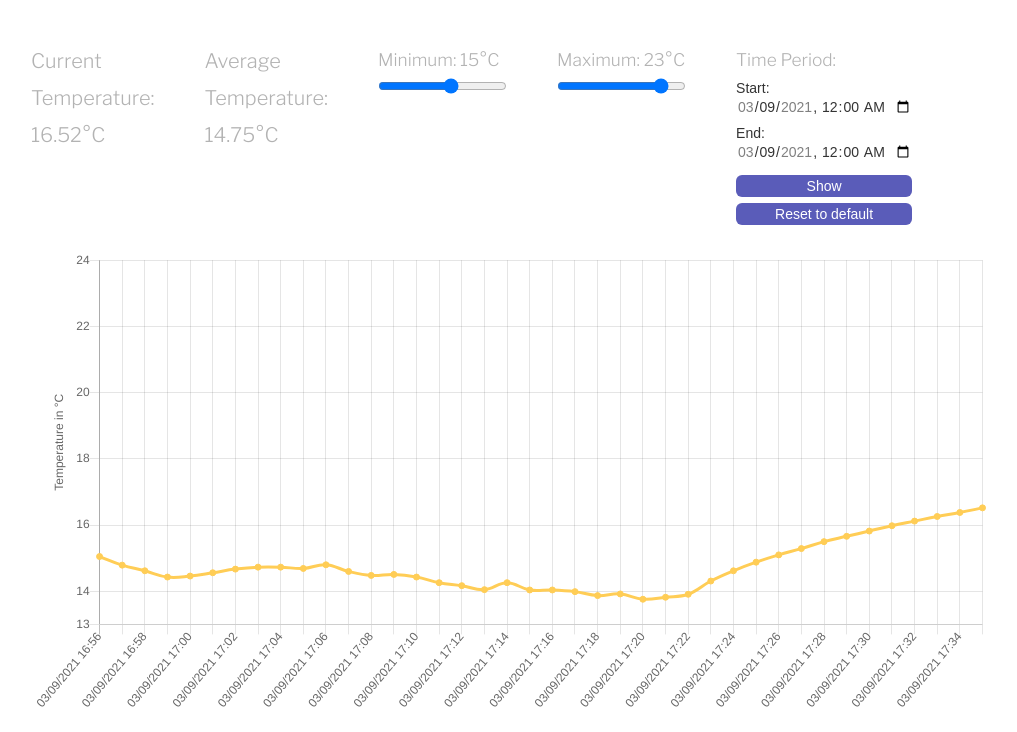
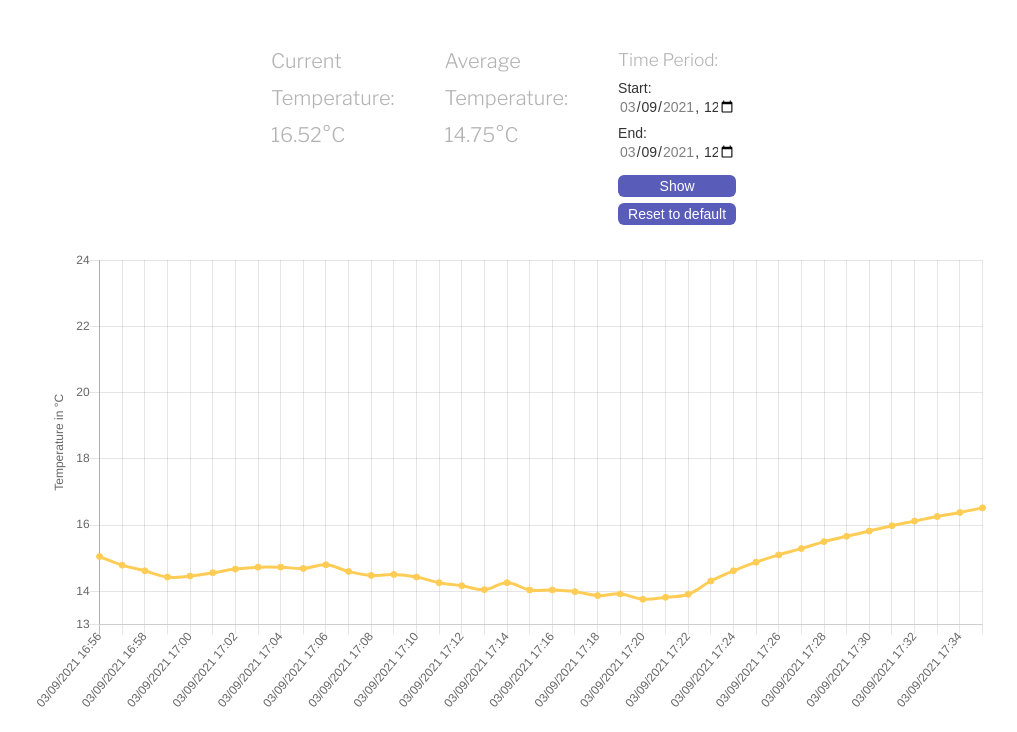
Before and after one commit to michischirmer/live_weather, a Flask app: page /temperature in a window 1280 px wide. Shown: the part 468-1200 px from the top of the page, without its empty margins (129-1146 px from the left). Run offline with Flask 2, Linux system fonts and the light colour scheme; data comes from the database, SQL or seed files in the repository; some libraries are stand-ins or nearby versions; some web fonts are replaced.

Commit message:
changed layout on buttons

```diff
--- a/static/js/temperature.js
+++ b/static/js/temperature.js
@@ -16,8 +16,8 @@
             },
             success: function(response) {
                 json = $.parseJSON(response);
-                document.getElementById("avg").innerHTML = "Average Temperature: " + json['avg'][0]['avg_Temperature'] + "°C";
-                document.getElementById("current").innerHTML = "Current Temperature: " + json['data'][json['data'].length-1]['Temperature'] + "°C";
+                document.getElementById("avg").innerHTML = json['avg'][0]['avg_Temperature'] + "°C";
+                document.getElementById("current").innerHTML = json['data'][json['data'].length-1]['Temperature'] + "°C";
                 //console.log(json['data'][json['data'].length-1]['Temperature']);
             },
             error: function(error) {
@@ -31,8 +31,8 @@
             type: 'GET',
             success: function(response) {
                 json = $.parseJSON(response);
-                document.getElementById("avg").innerHTML = "Average Temperature: " + json['avg'][0]['avg_Temperature'] + "°C";
-                document.getElementById("current").innerHTML = "Current Temperature: " + json['data'][json['data'].length-1]['Temperature'] + "°C";
+                document.getElementById("avg").innerHTML = json['avg'][0]['avg_Temperature'] + "°C";
+                document.getElementById("current").innerHTML = json['data'][json['data'].length-1]['Temperature'] + "°C";
                 //console.log(json['data'][json['data'].length-1]['Temperature']);
             },
             error: function(error) {
@@ -171,23 +171,9 @@
     Chart.defaults.global.legend.display = false;
     var ctx = document.getElementById('canvas').getContext('2d');
     window.myLine = new Chart(ctx, config);
-    document.getElementById("rangeMax").value = range_max;
-    document.getElementById("rangeMin").value = range_min;
     setTimeout(get_data, 100);
     setTimeout(update, 100);
 };
-
-function updateTextInputMin(val) {
-    document.getElementById('rangeMinText').innerHTML = "Minimum: " + val + "°C";
-    range_min = parseInt(val);
-    update();
-}
-
-function updateTextInputMax(val) {
-    document.getElementById('rangeMaxText').innerHTML = "Maximum: " + val + "°C";
-    range_max = parseInt(val);
-    update();
-}
 
 function show () {
     var min = document.getElementById("timeMin").value;
--- a/templates/temperature.html
+++ b/templates/temperature.html
@@ -13,22 +13,14 @@
 	<script src="static/js/Line Chart_files/utils.js"></script>
 
 	<div style="width:75%; margin-left: auto; margin-right: auto; margin-top: 3em; margin-bottom: 1.5em;">
-        <div class="footer-column">
+        <div class="footer-column" style="margin-left: auto; margin-right: auto;">
             <div class="footer-links-list">
-                <h2 class="h2"><span id="current" style="font-size: smaller; padding-bottom: 2em;">Current Temperature: </span></h2>
+                <h2 class="h2"><span style="font-size: smaller; padding-bottom: 2em;">Current Temperature: </span><br><span id="current" style="font-size: smaller; padding-bottom: 2em;"></span></h2>
             </div>
             <div class="footer-links-list">
-                <h2 class="h2"><span id="avg" style="font-size: smaller; padding-bottom: 2em;">Average Temperature: </span></h2>
+                <h2 class="h2"><span style="font-size: smaller;">Average Temperature: </span><br><span id="avg" style="font-size: smaller;"></span></h2>
             </div>
-            <div class="footer-links-list" style="padding-bottom: 2em;">
-                <h2 class="h2" id="rangeMinText" style="font-size: 13pt;">Minimum: 15°C</h2>
-                <input type="range" id="rangeMin" name="rangeMin" min="-10" max="30" step="1" onchange="updateTextInputMin(this.value);">
-            </div>
-            <div class="footer-links-list">
-                <h2 class="h2" id="rangeMaxText" style="font-size: 13pt;">Maximum: 23°C</h2>
-                <input type="range" id="rangeMax" name="rangeMax" value="23" min="-10" max="30" step="1" onchange="updateTextInputMax(this.value);">
-            </div>
-            <div class="footer-links-list" style="width: 100%; padding-bottom: 2em;">
+            <div class="footer-links-list" style="width: 35%; padding-bottom: 2em; margin-left: auto; margin-right: auto;">
                 <h2 class="h2" id="timeText" style="font-size: 13pt;">Time Period: </h2>
                 Start: <input type="datetime-local" id="timeMin" name="time" value="2021-03-09T00:00" min="2021-03-08T00:00" max="2021-03-09T15:00" style="padding-bottom: 0.5em; border: none;">
                 End: <input type="datetime-local" id="timeMax" name="time" value="2021-03-09T00:00" min="2021-03-08T00:00" max="2021-03-09T15:00" style="padding-bottom: 1em; border: none;">
```
Also changed, not shown: static/js/humidity.js (+4 -4 lines), static/js/pressure.js (+4 -4 lines), templates/humidity.html (+4 -4 lines), templates/pressure.html (+7 -5 lines).
